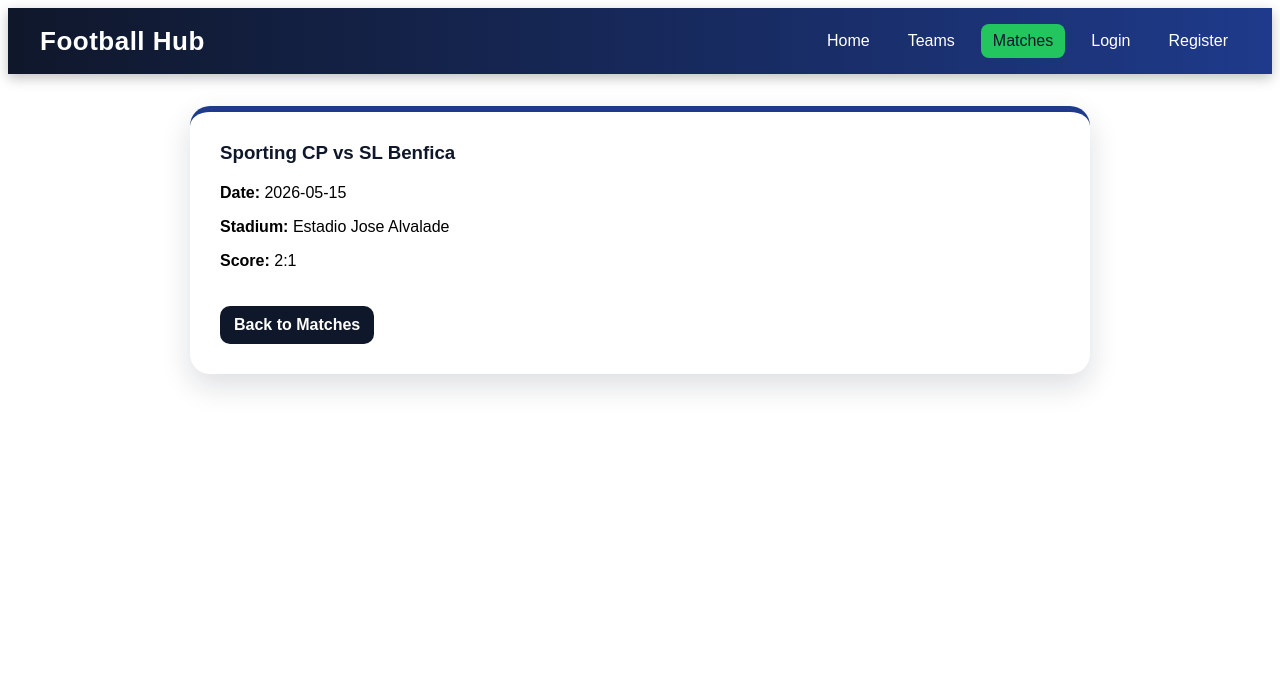
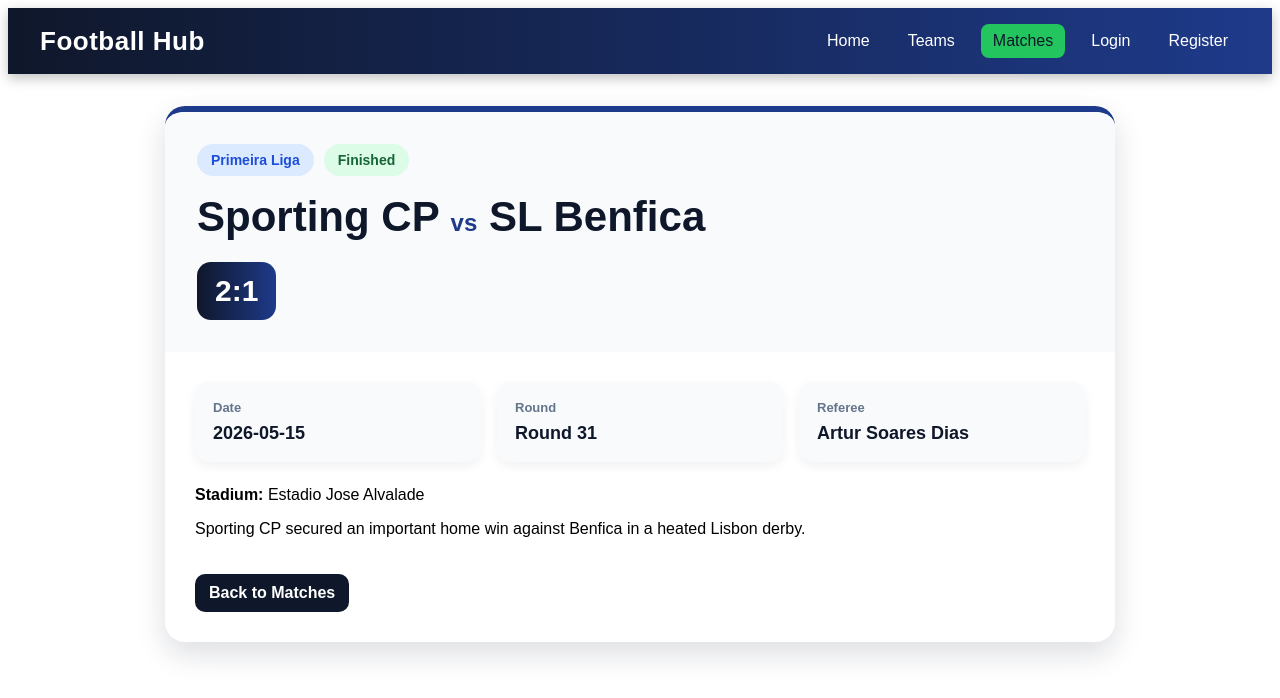
Before and after one commit to Petar-Yoan/football-hub-react, a React (Vite) app: page /matches/1 in a window 1280 px wide. Shown: the top 698 px of the page. Built offline with nearby package versions, Linux system fonts and the light colour scheme; data requests are answered from the project's data file.

Commit message:
Improve match details page

```diff
--- a/db.json
+++ b/db.json
@@ -51,7 +51,12 @@
     "awayTeam": "SL Benfica",
     "date": "2026-05-15",
     "stadium": "Estadio Jose Alvalade",
-    "score": "2:1"
+    "score": "2:1",
+    "competition": "Primeira Liga",
+    "round": "Round 31",
+    "referee": "Artur Soares Dias",
+    "status": "Finished",
+    "description": "Sporting CP secured an important home win against Benfica in a heated Lisbon derby."
   },
   {
     "id": 2,
@@ -59,7 +64,12 @@
     "awayTeam": "Sporting CP",
     "date": "2026-05-18",
     "stadium": "Estadio do Dragao",
-    "score": "1:1"
+    "score": "1:1",
+    "competition": "Taca de Portugal",
+    "round": "Semi-final",
+    "referee": "Joao Pinheiro",
+    "status": "Finished",
+    "description": "A balanced clash ended in a draw, leaving the qualification race open."
   },
   {
     "id": 3,
@@ -67,7 +77,12 @@
     "awayTeam": "FC Porto",
     "date": "2026-05-22",
     "stadium": "Estadio da Luz",
-    "score": "3:2"
+    "score": "3:2",
+    "competition": "Primeira Liga",
+    "round": "Round 33",
+    "referee": "Luis Godinho",
+    "status": "Finished",
+    "description": "Benfica edged Porto in a dramatic five-goal showdown at Estadio da Luz."
   }
 ],
  "news": [
--- a/src/App.css
+++ b/src/App.css
@@ -510,3 +510,94 @@
 .details-back-button:hover {
   background-color: #1e3a8a;
 }
+
+.match-details-card {
+  max-width: 950px;
+  margin: 0 auto;
+  background: #ffffff;
+  border-radius: 20px;
+  overflow: hidden;
+  box-shadow: 0 12px 30px rgba(15, 23, 42, 0.14);
+  border-top: 6px solid #1e3a8a;
+}
+
+.match-details-card__hero {
+  padding: 32px;
+  background: #f8fafc;
+}
+
+.match-details-card__competition,
+.match-details-card__status {
+  display: inline-block;
+  padding: 8px 14px;
+  border-radius: 999px;
+  font-size: 14px;
+  font-weight: 700;
+  margin-right: 10px;
+  margin-bottom: 16px;
+}
+
+.match-details-card__competition {
+  background-color: #dbeafe;
+  color: #1d4ed8;
+}
+
+.match-details-card__status {
+  background-color: #dcfce7;
+  color: #166534;
+}
+
+.match-details-card__hero h1 {
+  margin: 0 0 20px;
+  font-size: 42px;
+  line-height: 1.2;
+  color: #0f172a;
+}
+
+.match-details-card__hero h1 span {
+  font-size: 24px;
+  color: #1e3a8a;
+}
+
+.match-details-card__score {
+  display: inline-block;
+  padding: 12px 18px;
+  border-radius: 14px;
+  background: linear-gradient(90deg, #0f172a, #1e3a8a);
+  color: #ffffff;
+  font-size: 30px;
+  font-weight: 700;
+}
+
+.match-details-card__content {
+  padding: 30px;
+}
+
+.match-details-grid {
+  display: grid;
+  grid-template-columns: repeat(3, 1fr);
+  gap: 16px;
+  margin-bottom: 24px;
+}
+
+.match-details-box {
+  background: #f8fafc;
+  border-radius: 14px;
+  padding: 18px;
+  box-shadow: 0 4px 12px rgba(15, 23, 42, 0.06);
+}
+
+.match-details-box__label {
+  display: block;
+  font-size: 13px;
+  font-weight: 700;
+  color: #64748b;
+  margin-bottom: 8px;
+}
+
+.match-details-box__value {
+  display: block;
+  font-size: 18px;
+  font-weight: 700;
+  color: #0f172a;
+}
--- a/src/pages/MatchDetails.tsx
+++ b/src/pages/MatchDetails.tsx
@@ -9,6 +9,11 @@
   date: string;
   stadium: string;
   score: string;
+  competition: string;
+  round: string;
+  referee: string;
+  status: string;
+  description: string;
 };
 
 function MatchDetails() {
@@ -43,20 +48,43 @@
       {error && <p className="form-error">{error}</p>}
 
       {match && (
-        <article className="details-card">
-          <div className="details-card__content">
+        <article className="match-details-card">
+          <div className="match-details-card__hero">
+            <span className="match-details-card__competition">
+              {match.competition}
+            </span>
+            <span className="match-details-card__status">{match.status}</span>
+
             <h1>
-              {match.homeTeam} vs {match.awayTeam}
+              {match.homeTeam} <span>vs</span> {match.awayTeam}
             </h1>
-            <p>
-              <strong>Date:</strong> {match.date}
-            </p>
+
+            <div className="match-details-card__score">{match.score}</div>
+          </div>
+
+          <div className="match-details-card__content">
+            <div className="match-details-grid">
+              <div className="match-details-box">
+                <span className="match-details-box__label">Date</span>
+                <span className="match-details-box__value">{match.date}</span>
+              </div>
+
+              <div className="match-details-box">
+                <span className="match-details-box__label">Round</span>
+                <span className="match-details-box__value">{match.round}</span>
+              </div>
+
+              <div className="match-details-box">
+                <span className="match-details-box__label">Referee</span>
+                <span className="match-details-box__value">{match.referee}</span>
+              </div>
+            </div>
+
             <p>
               <strong>Stadium:</strong> {match.stadium}
             </p>
-            <p>
-              <strong>Score:</strong> {match.score}
-            </p>
+
+            <p>{match.description}</p>
 
             <Link to="/matches" className="details-back-button">
               Back to Matches
```
